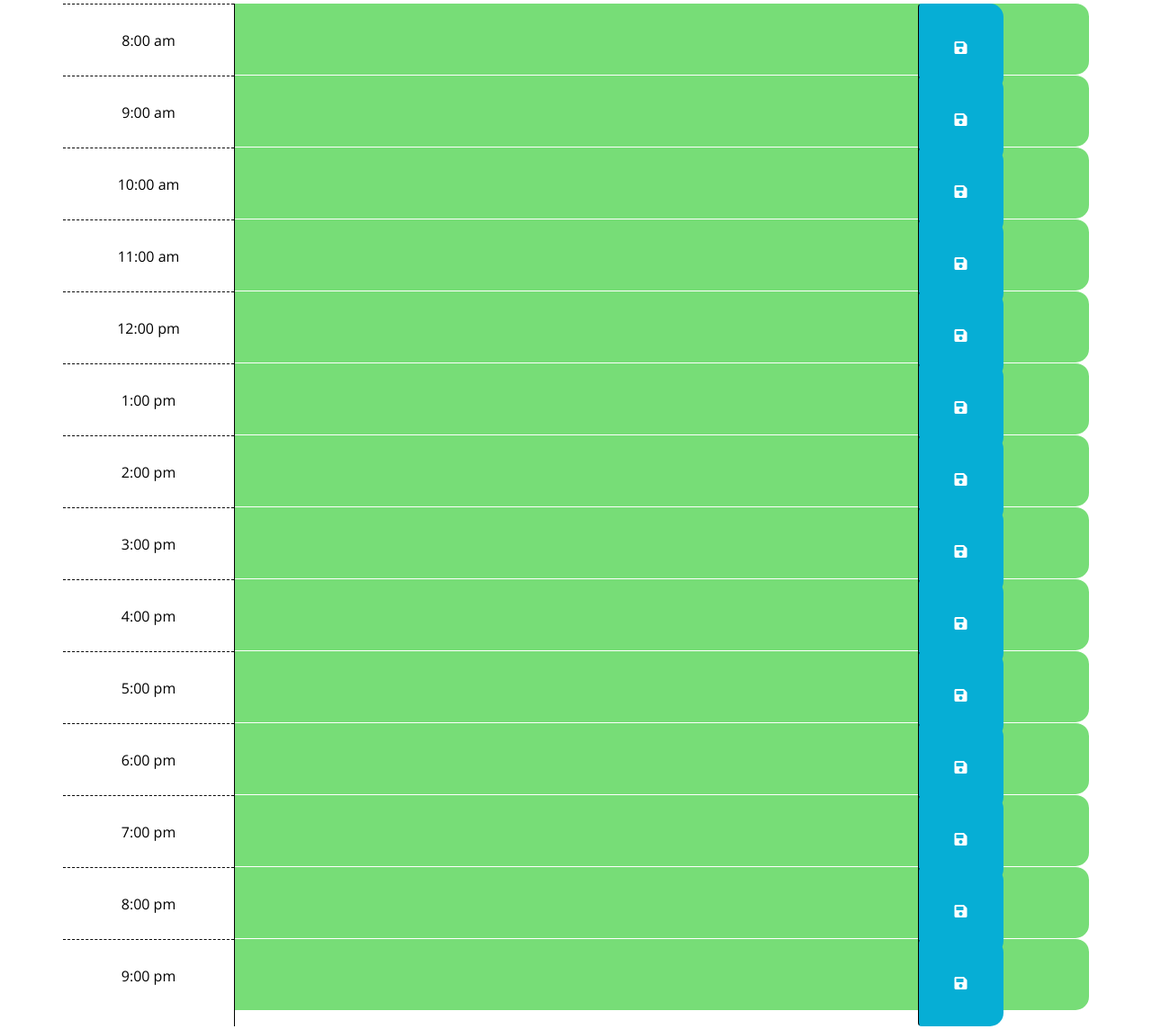
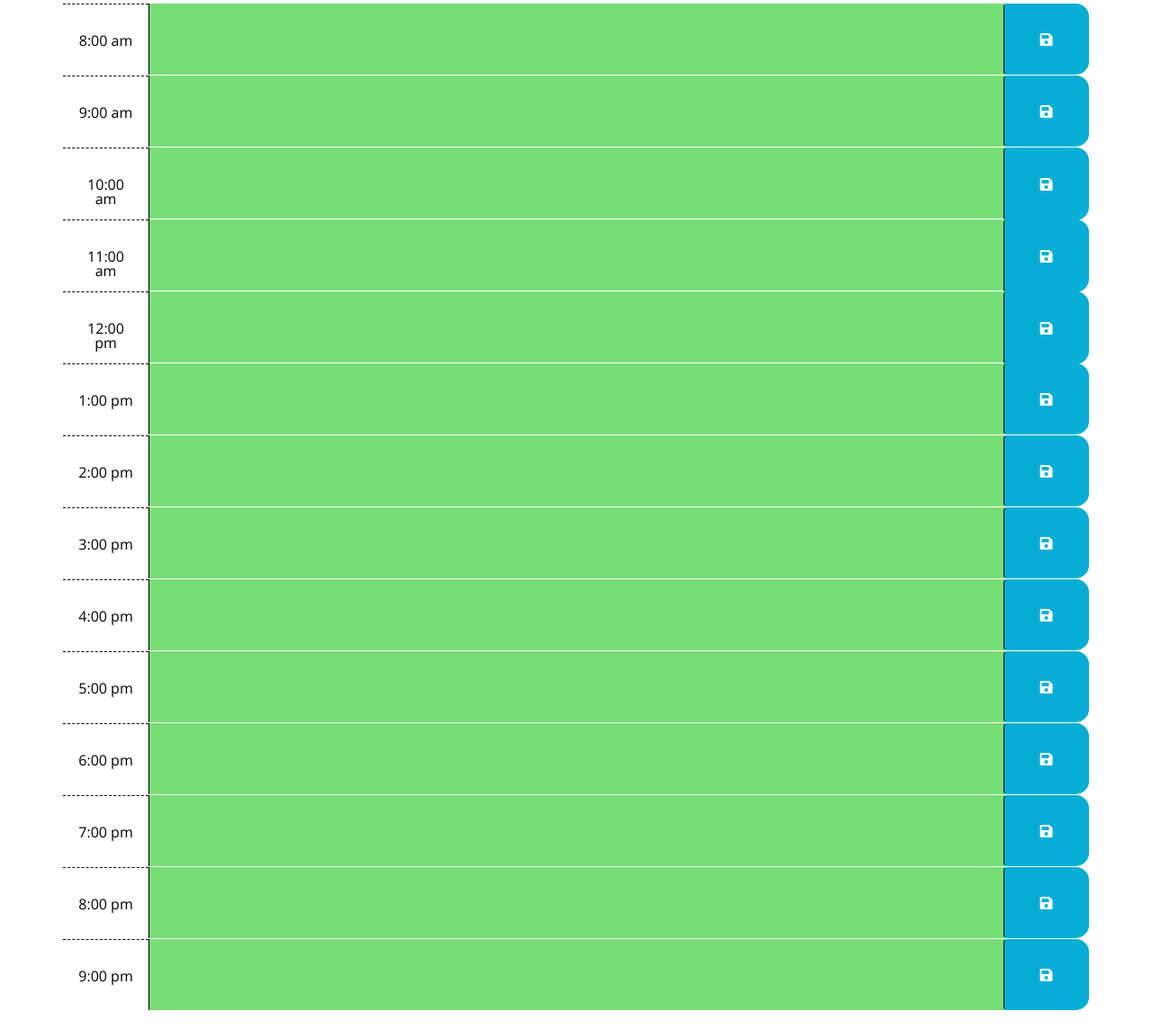
Before and after one commit to strossouw/day-planner, a plain HTML site: page index.html in a window 1280 px wide. Shown: the part 329-1473 px from the top of the page at 90% size. After the commit the page ends 1452 px from the top, so only its background shows below. Drawn offline with nearby package versions, Linux system fonts and the light colour scheme.

Commit message:
fixed formatting

```diff
--- a/index.html
+++ b/index.html
@@ -25,141 +25,141 @@
 
       <!-- Timeblocks go here -->
 
-      <div id = "hour8" class="row time-block">
-        <div class="hour col-2 col-sm-2 col-lg-2 col-md-2">
-          <p>8:00 am</p>
+      <div id="hour8" class="row time-block">
+        <div class="col-md-1 hour">
+          8:00 am
         </div>
-        <textarea class="description col-lg-8 col-md-6 col-sm-4">
+        <textarea class="col-md-10 description">
         </textarea>
         <button class="btn saveBtn col-md-1"><i class="fas fa-save"></i></button>
     </div>
 
         <!--9:00 am -->
-      <div id = "hour9" class="row time-block">
-        <div class="hour col-2 col-sm-2 col-lg-2 col-md-2">
-          <p>9:00 am</p>
+        <div id="hour9" class="row time-block">
+          <div class="col-md-1 hour">
+          9:00 am
         </div>
-        <textarea class="description col-lg-8 col-md-6 col-sm-4">
+        <textarea class="col-md-10 description">
         </textarea>
         <button class="btn saveBtn col-md-1"><i class="fas fa-save"></i></button>
     </div>
 
         <!--10:00 am -->
-      <div id = "hour10" class="row time-block">
-        <div class="hour col-2 col-sm-2 col-lg-2 col-md-2">
-          <p>10:00 am</p>
+        <div id="hour10" class="row time-block">
+          <div class="col-md-1 hour">
+          10:00 am
         </div>
-        <textarea class="description col-lg-8 col-md-6 col-sm-4">
+        <textarea class="col-md-10 description">
         </textarea>
         <button class="btn saveBtn col-md-1"><i class="fas fa-save"></i></button>
     </div>
 
     <!--11:00 am -->
-      <div id = "hour11" class="row time-block">
-        <div class="hour col-2 col-sm-2 col-lg-2 col-md-2">
-          <p>11:00 am</p>
+    <div id="hour11" class="row time-block">
+      <div class="col-md-1 hour">
+          11:00 am
         </div>
-        <textarea class="description col-lg-8 col-md-6 col-sm-4">
+        <textarea class="col-md-10 description">
         </textarea>
         <button class="btn saveBtn col-md-1"><i class="fas fa-save"></i></button>
     </div>
 
       <!--12:00 pm -->
-      <div id = "hour12" class="row time-block">
-        <div class="hour col-2 col-sm-2 col-lg-2 col-md-2">
-          <p>12:00 pm</p>
+      <div id="hour12" class="row time-block">
+        <div class="col-md-1 hour">
+          12:00 pm
         </div>
-        <textarea class="description col-lg-8 col-md-6 col-sm-4">
+        <textarea class="col-md-10 description">
         </textarea>
         <button class="btn saveBtn col-md-1"><i class="fas fa-save"></i></button>
     </div>
 
     <!--1:00 pm -->
-      <div id = "hour13" class="row time-block">
-        <div class="hour col-2 col-sm-2 col-lg-2 col-md-2">
-          <p>1:00 pm</p>
+    <div id="hour13" class="row time-block">
+      <div class="col-md-1 hour">
+          1:00 pm
         </div>
-        <textarea class="description col-lg-8 col-md-6 col-sm-4">
+        <textarea class="col-md-10 description">
         </textarea>
         <button class="btn saveBtn col-md-1"><i class="fas fa-save"></i></button>
     </div>
 
     <!--2:00 pm -->
-      <div id = "hour14" class="row time-block">
-        <div class="hour col-2 col-sm-2 col-lg-2 col-md-2">
-          <p>2:00 pm</p>
+    <div id="hour14" class="row time-block">
+      <div class="col-md-1 hour">
+          2:00 pm
         </div>
-        <textarea class="description col-lg-8 col-md-6 col-sm-4">
+        <textarea class="col-md-10 description">
         </textarea>
         <button class="btn saveBtn col-md-1"><i class="fas fa-save"></i></button>
     </div>
 
       <!--3:00 pm -->
-      <div id = "hour15" class="row time-block">
-        <div class="hour col-2 col-sm-2 col-lg-2 col-md-2">
-          <p>3:00 pm</p>
+      <div id="hour15" class="row time-block">
+        <div class="col-md-1 hour">
+          3:00 pm
         </div>
-        <textarea class="description col-lg-8 col-md-6 col-sm-4">
+        <textarea class="col-md-10 description">
         </textarea>
         <button class="btn saveBtn col-md-1"><i class="fas fa-save"></i></button>
     </div>
 
       <!--4:00 pm -->
-      <div id = "hour16" class="row time-block">
-        <div class="hour col-2 col-sm-2 col-lg-2 col-md-2">
-          <p>4:00 pm</p>
+      <div id="hour16" class="row time-block">
+        <div class="col-md-1 hour">
+          4:00 pm
         </div>
-        <textarea class="description col-lg-8 col-md-6 col-sm-4">
+        <textarea class="col-md-10 description">
         </textarea>
         <button class="btn saveBtn col-md-1"><i class="fas fa-save"></i></button>
     </div>
 
       <!--5:00 pm -->
-      <div id = "hour17" class="row time-block">
-        <div class="hour col-2 col-sm-2 col-lg-2 col-md-2">
-          <p>5:00 pm</p>
+      <div id="hour17" class="row time-block">
+        <div class="col-md-1 hour">
+          5:00 pm
         </div>
-        <textarea class="description col-lg-8 col-md-6 col-sm-4">
+        <textarea class="col-md-10 description">
         </textarea>
         <button class="btn saveBtn col-md-1"><i class="fas fa-save"></i></button>
     </div>
 
       <!--6:00 pm -->
-      <div id = "hour18" class="row time-block">
-        <div class="hour col-2 col-sm-2 col-lg-2 col-md-2">
-          <p>6:00 pm</p>
+      <div id="hour18" class="row time-block">
+        <div class="col-md-1 hour">
+          6:00 pm
         </div>
-        <textarea class="description col-lg-8 col-md-6 col-sm-4">
+        <textarea class="col-md-10 description">
         </textarea>
         <button class="btn saveBtn col-md-1"><i class="fas fa-save"></i></button>
     </div>
 
       <!--7:00 pm -->
-      <div id = "hour19" class="row time-block">
-        <div class="hour col-2 col-sm-2 col-lg-2 col-md-2">
-          <p>7:00 pm</p>
+      <div id="hour19" class="row time-block">
+        <div class="col-md-1 hour">
+          7:00 pm
         </div>
-        <textarea class="description col-lg-8 col-md-6 col-sm-4">
+        <textarea class="col-md-10 description">
         </textarea>
         <button class="btn saveBtn col-md-1"><i class="fas fa-save"></i></button>
     </div>
 
         <!--8:00 pm -->
-        <div id = "hour20" class="row time-block">
-          <div class="hour col-2 col-sm-2 col-lg-2 col-md-2">
-            <p>8:00 pm</p>
+        <div id="hour20" class="row time-block">
+          <div class="col-md-1 hour">
+            8:00 pm
           </div>
-          <textarea class="description col-lg-8 col-md-6 col-sm-4">
+          <textarea class="col-md-10 description">
           </textarea>
           <button class="btn saveBtn col-md-1"><i class="fas fa-save"></i></button>
       </div>
 
         <!--9:00 pm -->
-        <div id = "hour21" class="row time-block">
-          <div class="hour col-2 col-sm-2 col-lg-2 col-md-2">
-            <p>9:00 pm</p>
+        <div id="hour21" class="row time-block">
+          <div class="col-md-1 hour">
+            9:00 pm
           </div>
-          <textarea class="description col-lg-8 col-md-6 col-sm-4">
+          <textarea class="col-md-10 description">
           </textarea>
           <button class="btn saveBtn col-md-1"><i class="fas fa-save"></i></button>
       </div>
```
Lines whose indentation alone changed are shown as unchanged.
